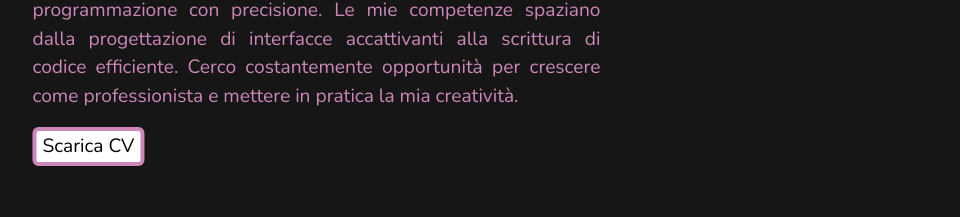
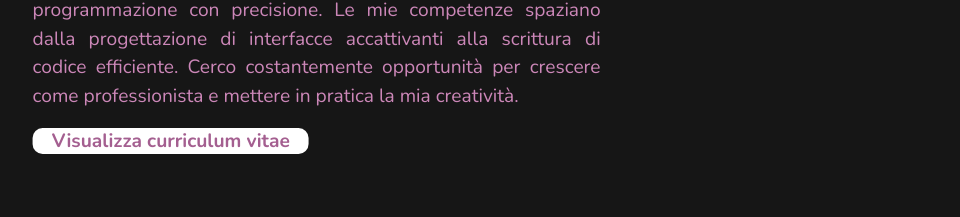
Before and after one commit to eleonoramattera/eleonoramatteraportfolio, a React (Create React App) app: page / in a window 1280 px wide. Shown: the part 977-1194 px from the top of the page, without its empty margins (86-1046 px from the left). Built offline with nearby package versions, Linux system fonts and the light colour scheme.

Commit message:
fix Download

```diff
--- a/src/components/DownloadCv/DownloadCv.css
+++ b/src/components/DownloadCv/DownloadCv.css
@@ -1,5 +1,13 @@
-button {
+.cv {
   background-color: white;
-  border: 4px solid #cc87b8;
-  border-radius: 6px;
+  border-radius: 10px;
+  text-decoration: none;
+  color: #a45f90;
+  font-weight: bold;
+  padding: 0 1em;
 }
+
+.cv:hover {
+  color: #703e61;
+  box-shadow: 0 0 20px rgb(237, 128, 212);
+}
--- a/src/components/DownloadCv/DownloadCv.jsx
+++ b/src/components/DownloadCv/DownloadCv.jsx
@@ -1,15 +1,14 @@
 import React from "react";
-import { Button } from "react-bootstrap";
+import { Link } from "react-router-dom";
 import "./DownloadCv.css";
 
 function DownloadCv() {
-  const pdfURL = "https:/path/file.pdf";
-  //creare server
+  const pdfURL = "https://drive.google.com/drive/folders/1KptnJsz4LIun5RTDZCF8dbazZuvBWt-1";
 
   return (
-    <a href={pdfURL} download="nomefile.pdf">
-      <button>Scarica CV</button>
-    </a>
+    <Link to={pdfURL} target="_blank" download className="cv">
+      Visualizza curriculum vitae
+    </Link>
   );
 }
 
```
